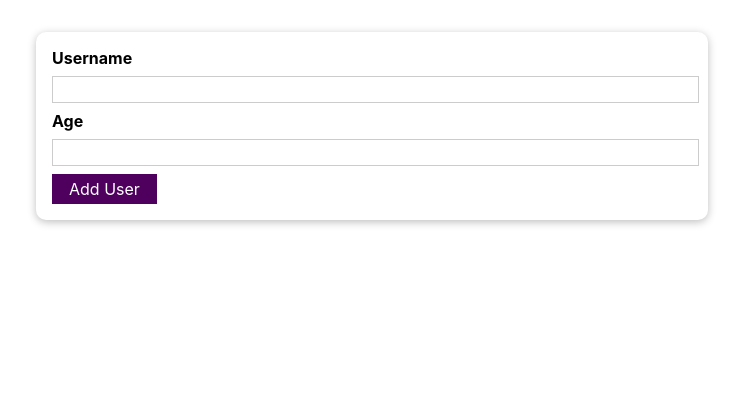
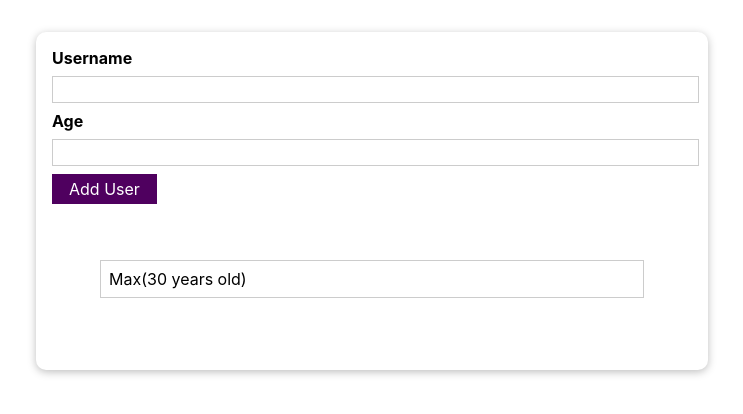
Before and after one commit to Ayanadiya/revision-project, a React (Create React App) app: page / in a window 1280 px wide. Shown: the top 414 px of the page, without its empty margins (268-1011 px from the left). Built offline with nearby package versions, Linux system fonts and the light colour scheme.

Commit message:
Rendering userslist

```diff
--- a/src/components/Users/AddUser.js
+++ b/src/components/Users/AddUser.js
@@ -3,6 +3,7 @@ import React, {useState} from "react";
 import Card from "../UI/Card";
 import './AddUser.css'
 import Button from "../UI/Button";
+import UsersList from "./UsersList";
 
 const AddUser = (props) => {
   const [enteredUsername, setUsername] = useState('');
@@ -44,6 +45,7 @@ const AddUser = (props) => {
         <Button type="submit">Add User</Button>
         </div>
       </form>
+      <UsersList users={[{name:"Max",age:'30'}]}/>
     </Card>
   )
 }
--- /dev/null
+++ b/src/components/Users/UsersList.css
@@ -0,0 +1,16 @@
+.users {
+    margin: 2rem auto;
+    width: 90%;
+    max-width: 40rem;
+  }
+
+  .users ul {
+    list-style: none;
+    padding: 1rem;
+  }
+
+  .users li {
+    border: 1px solid #ccc;
+    margin: 0.5rem 0;
+    padding: 0.5rem;
+  }
--- /dev/null
+++ b/src/components/Users/UsersList.js
@@ -0,0 +1,18 @@
+import React from "react";
+import './UsersList.css';
+
+const UsersList= (props)=>{
+    return (
+        <div className="users">
+            <ul>
+                {props.users.map((user)=>{
+                    return (
+                        <li>{`${user.name}(${user.age} years old)`}</li>
+                    )
+                })}
+            </ul>
+        </div>
+    )
+}
+
+export default UsersList;
```
